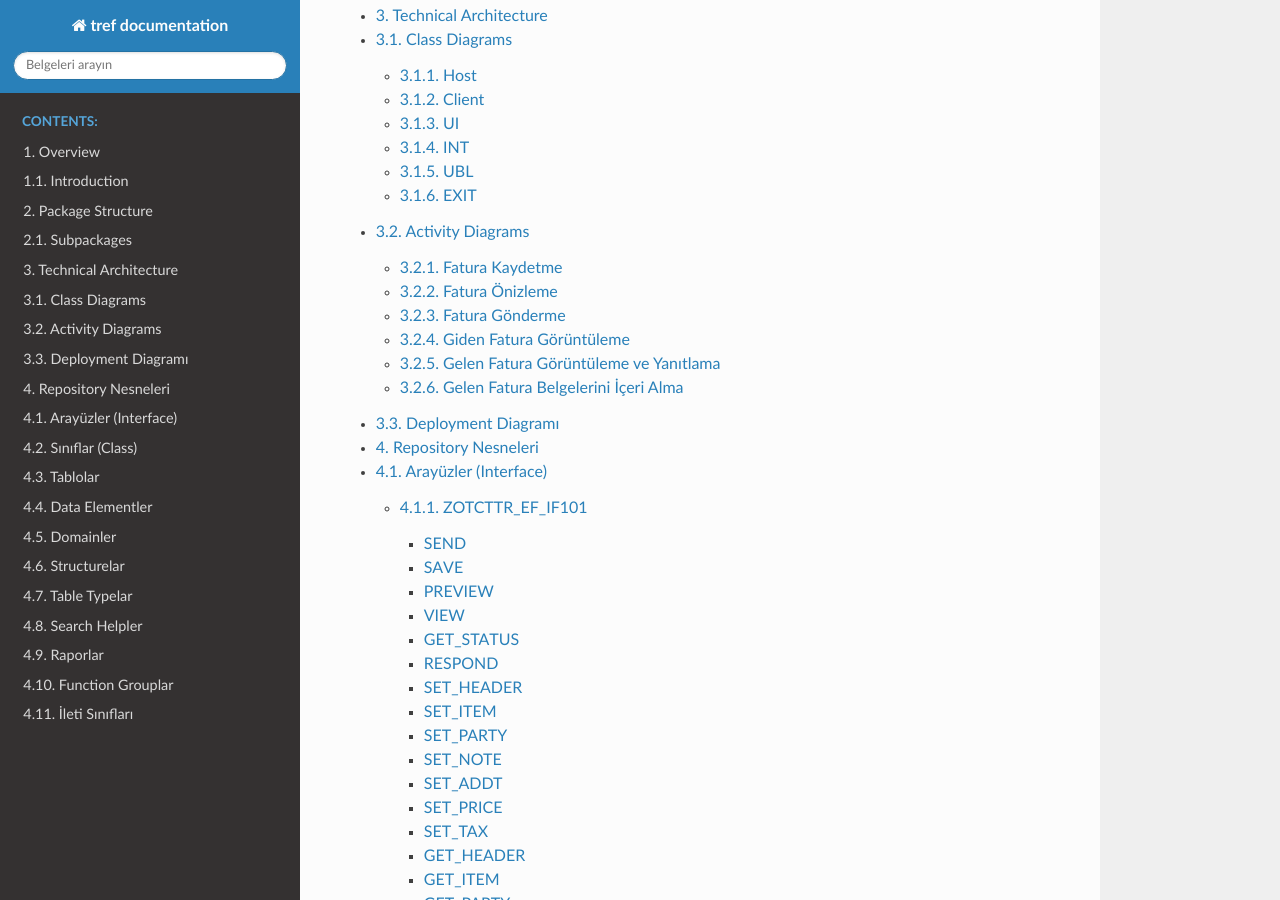
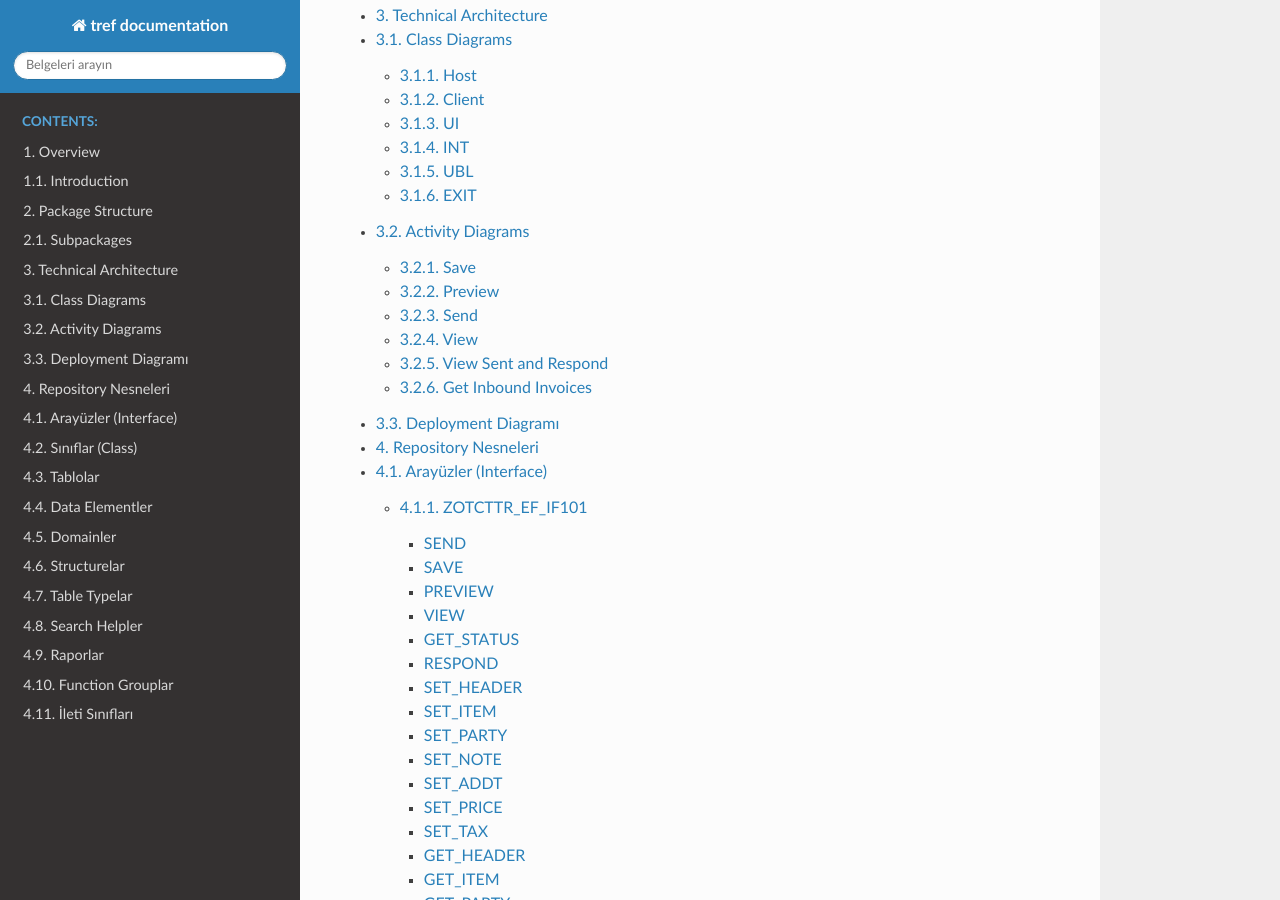
Before and after one commit to openTCT/zotcttr_ef, a Sphinx documentation site: the page built from docs/index.rst, in a window 1280 px wide and 900 px high, scrolled down 481 px. Built offline with Sphinx 7.4.7 and the Read the Docs theme 2.0.0, drawn with Linux system fonts in a browser that asks for light colours.

Commit message:
Update 3_2_activitydiagrams.md

```diff
--- a/docs/3_2_activitydiagrams.md
+++ b/docs/3_2_activitydiagrams.md
@@ -1,27 +1,27 @@
 # 3.2. Activity Diagrams
 
 
-## 3.2.1. Fatura Kaydetme
+## 3.2.1. Save
 
 ![save](https://i.imgur.com/51cSYuR.png)
 
 
-## 3.2.2. Fatura Önizleme
+## 3.2.2. Preview
 
 ![preview](https://i.imgur.com/QiWk8Nn.png)
 
-## 3.2.3. Fatura Gönderme
+## 3.2.3. Send
 
 ![send](https://i.imgur.com/BJj2cHX.png)
 
-## 3.2.4. Giden Fatura Görüntüleme
+## 3.2.4. View
 
 ![view](https://i.imgur.com/P5Yl3XC.png)
 
-## 3.2.5. Gelen Fatura Görüntüleme ve Yanıtlama
+## 3.2.5. View Sent and Respond
 
 ![viewandrespondinbound](https://i.imgur.com/LjhthYx.png)
 
-## 3.2.6. Gelen Fatura Belgelerini İçeri Alma
+## 3.2.6. Get Inbound Invoices
 
 ![extractinbound](https://i.imgur.com/17jaL0U.png)
```
